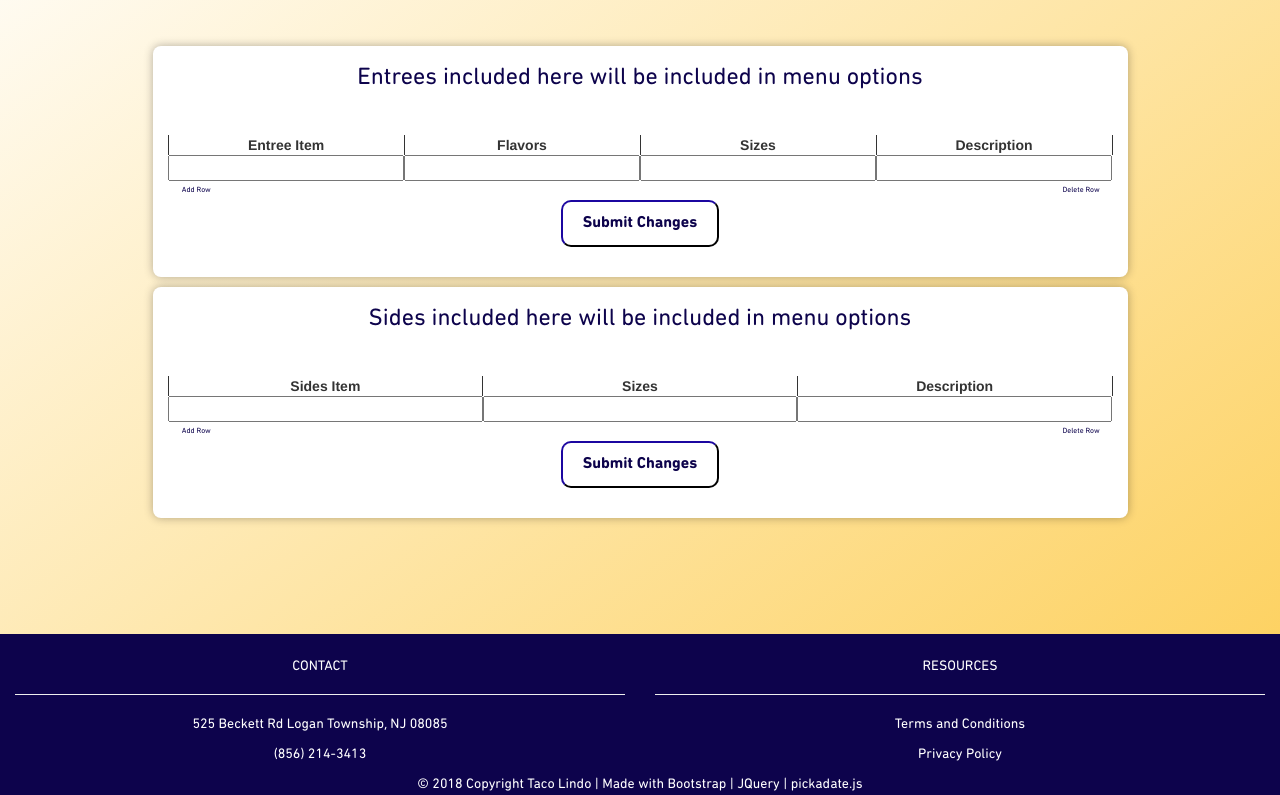
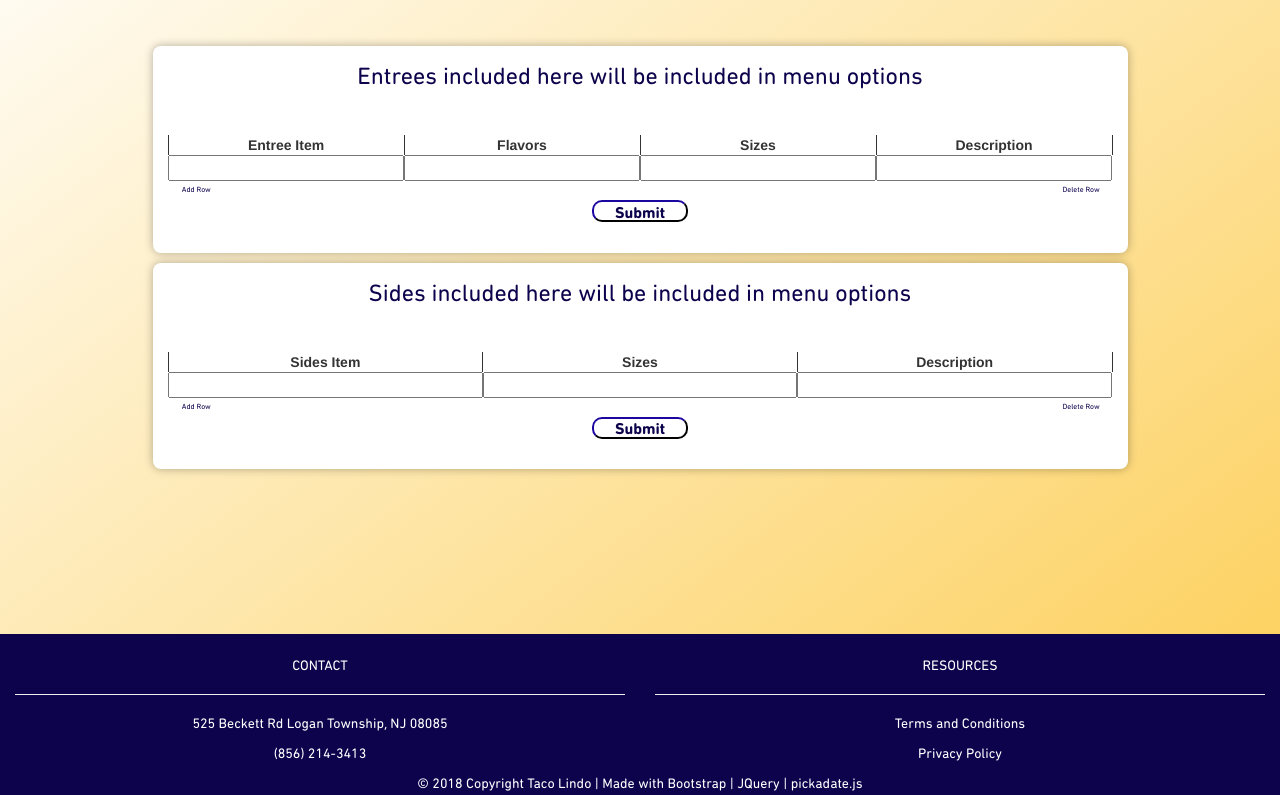
Before and after one commit to jzohdi/TLindo-v2.0, a Python web app: template templates/menusetter.html in a window 1280 px wide. Shown: the part 166-961 px from the top of the page. Run offline with Jinja, Linux system fonts and the light colour scheme; the template is opened without the code that fills it, so the values that code supplies are empty; some libraries are stand-ins or nearby versions.

Commit message:
submit button menu setter styling, previous-commit contained start of flask entree dictionary handling

```diff
--- a/static/styles.css
+++ b/static/styles.css
@@ -582,3 +582,9 @@ footer {
     padding: 0.3vw;
   }
 }
+.submit-button {
+  width: 12vmin;
+  font-size: 2vmin;
+  height: 2.8vmin;
+  padding: 0.1vmin;
+}
--- a/templates/menusetter.html
+++ b/templates/menusetter.html
@@ -80,8 +80,12 @@ head %}
             </div>
           </div>
           <div class="form-group">
-            <button name="submit-entrees" class="button button1" type="submit">
-              Submit Changes
+            <button
+              name="submit-entrees"
+              class="submit-button button button1"
+              type="submit"
+            >
+              Submit
             </button>
           </div>
         </fieldset>
@@ -166,8 +170,12 @@ head %}
             </div>
           </div>
           <div class="form-group">
-            <button name="submit-sides" class="button button1" type="submit">
-              Submit Changes
+            <button
+              name="submit-sides"
+              class="submit-button button button1"
+              type="submit"
+            >
+              Submit
             </button>
           </div>
         </fieldset>
```
